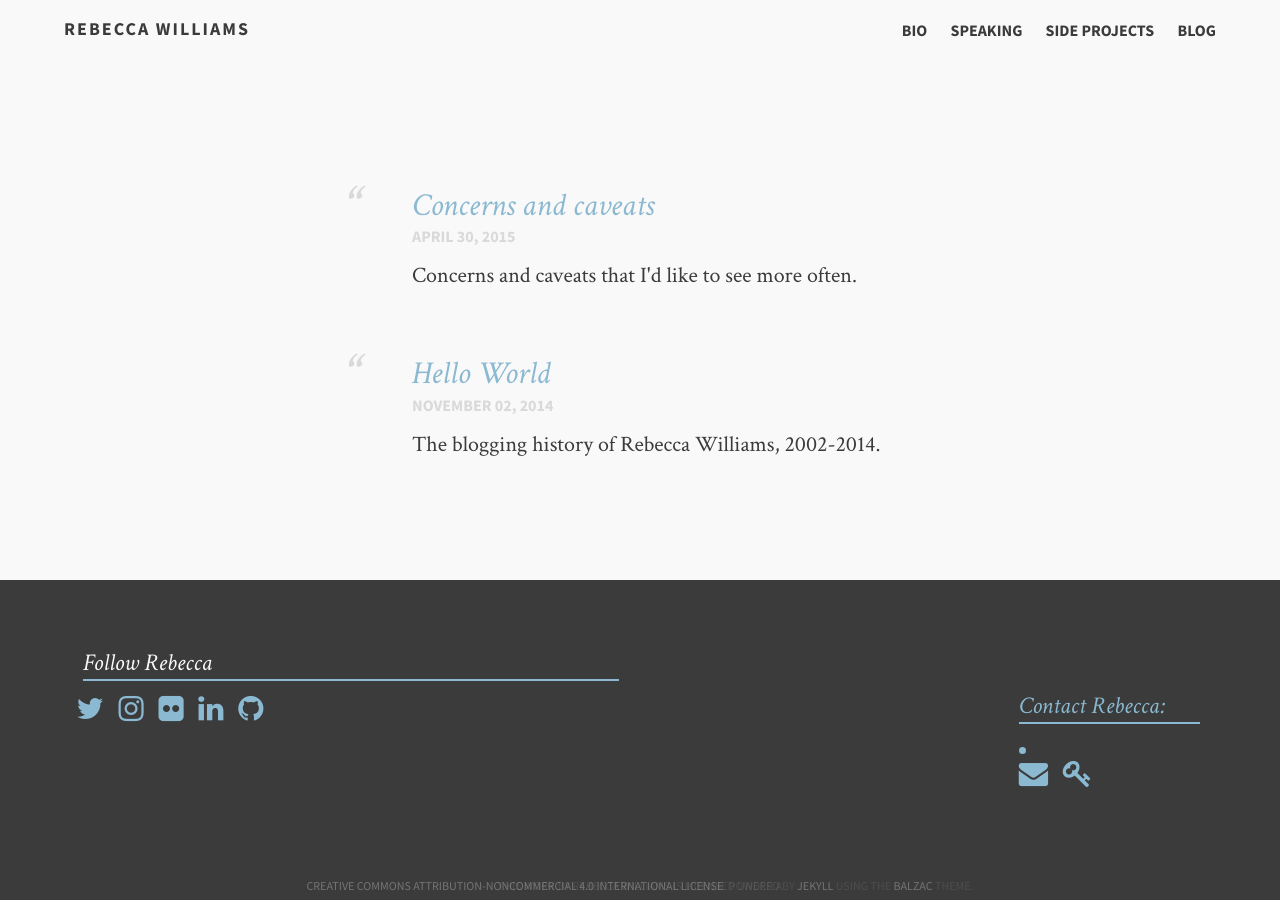
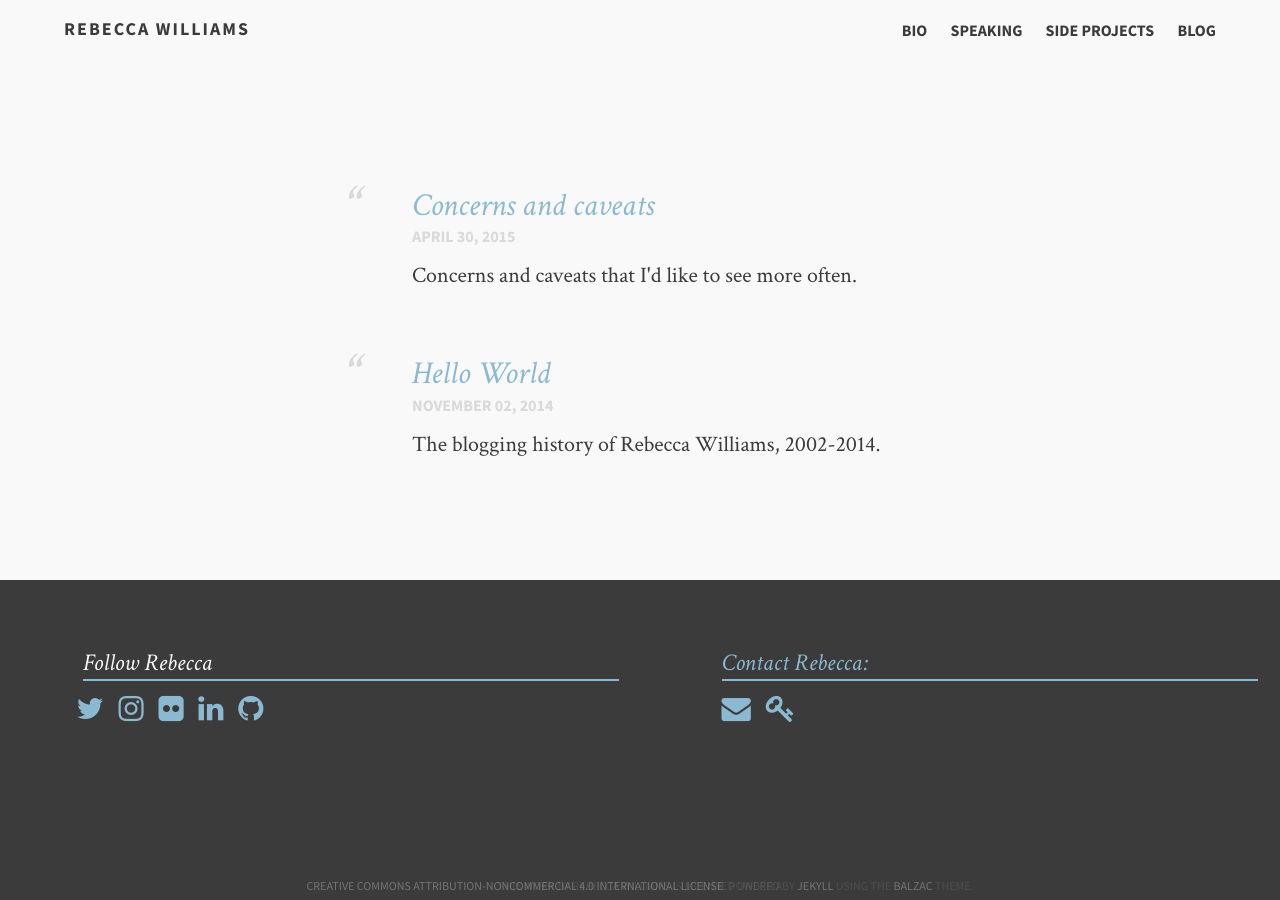
Before and after one commit to rebeccawilliams/rebeccawilliams.us, a Jekyll site: the page built from index.md, in a window 1280 px wide. Built offline with Jekyll 4.4.1, drawn with Linux system fonts in a browser that asks for light colours; nearby versions of some CDN libraries.

Commit message:
Update footer.html

```diff
--- a/_includes/footer.html
+++ b/_includes/footer.html
@@ -9,11 +9,11 @@
             	<a href="https://www.linkedin.com/in/rebeccaannwilliams"><i class="fa fa-linkedin fa-lg"></i>   &nbsp;
 		          <a href="http://github.com/rebeccawilliams"><i class="fa fa-github fa-lg"></i></li>
 	</ol>
-      <div class="social">
+      <ol class="prev-posts">
       <p class="list-title">Contact Rebecca:</p>
 		<li></li><a href="mailto:rebecca@rebeccawilliams.us"><i class="fa fa-envelope fa-lg"></i>   &nbsp;
 		<a href="https://keybase.io/RebeccaWilliams/key.asc"><i class="fa fa-key fa-lg"></i></li>
-    </div>
+    </ol>
     </aside>
     <small>This work by <span xmlns:cc="http://creativecommons.org/ns#" property="cc:attributionName">Rebecca Williams</span> is licensed under a <a rel="license" href="http://creativecommons.org/licenses/by-nc/4.0/">Creative Commons Attribution-NonCommercial 4.0 International License</a>. Powered by <a href="http://jekyllrb.com">Jekyll</a> using the <a href="http://jekyll.gtat.me/about">Balzac</a> theme.</small>
   </footer>
```
